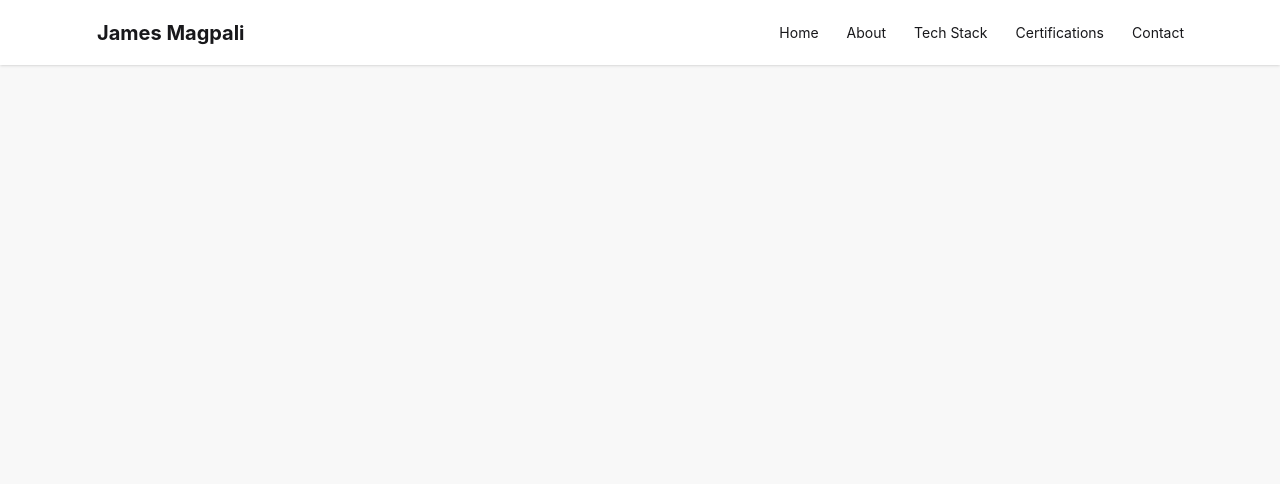
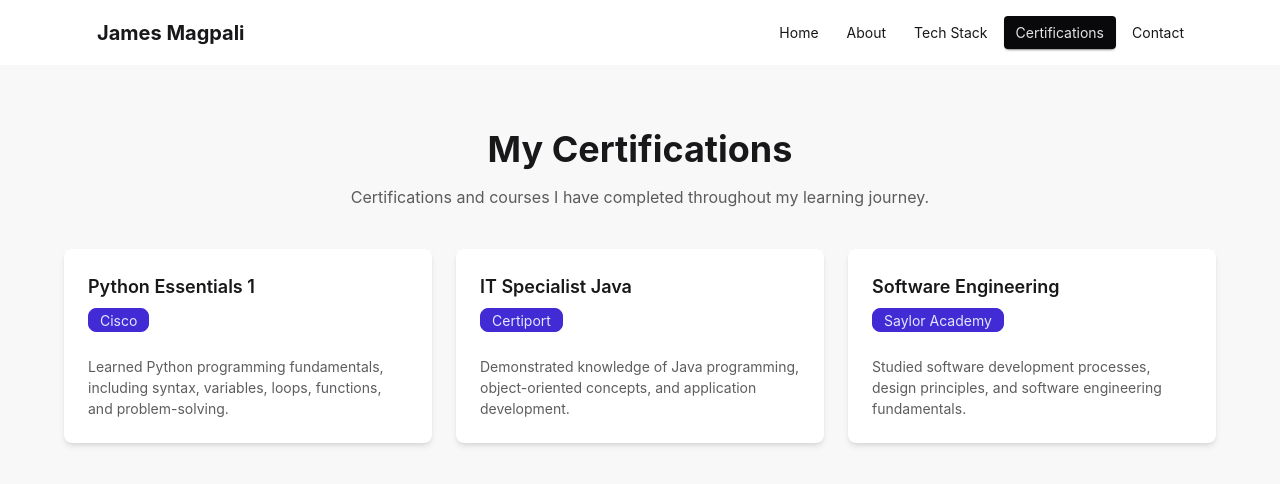
Before and after one commit to Hiko67/portfolio-nuxt, a Nuxt app: page /certifications in a window 1280 px wide. Shown: the top 484 px of the page. Built offline with nearby package versions, Linux system fonts and the light colour scheme.

Commit message:
Add Portfolio Certifications Page

```diff
--- /dev/null
+++ b/app/components/CertificationCard.vue
@@ -0,0 +1,24 @@
+
+<script setup lang="ts">
+defineProps<{
+  title: string
+  issuer: string
+  description: string
+}>()
+</script>
+
+<template>
+  <div class="card bg-base-100 shadow-md">
+    <div class="card-body">
+      <h2 class="card-title">{{ title }}</h2>
+
+      <div class="badge badge-primary">
+        {{ issuer }}
+      </div>
+
+      <p class="mt-4 text-base-content/70">
+        {{ description }}
+      </p>
+    </div>
+  </div>
+</template>
--- /dev/null
+++ b/app/pages/certifications.vue
@@ -0,0 +1,45 @@
+
+<script setup lang="ts">
+const certifications = [
+  {
+    title: 'Python Essentials 1',
+    issuer: 'Cisco',
+    description: 'Learned Python programming fundamentals, including syntax, variables, loops, functions, and problem-solving.'
+  },
+  {
+    title: 'IT Specialist Java',
+    issuer: 'Certiport',
+    description: 'Demonstrated knowledge of Java programming, object-oriented concepts, and application development.'
+  },
+  {
+    title: 'Software Engineering',
+    issuer: 'Saylor Academy',
+    description: 'Studied software development processes, design principles, and software engineering fundamentals.'
+  }
+]
+</script>
+
+<template>
+  <section class="min-h-screen bg-base-200 px-6 py-16">
+    <div class="mx-auto max-w-6xl">
+      <h1 class="text-center text-4xl font-bold">
+        My Certifications
+      </h1>
+
+      <p class="mt-4 text-center text-base-content/70">
+        Certifications and courses I have completed
+        throughout my learning journey.
+      </p>
+
+      <div class="mt-10 grid gap-6 md:grid-cols-2 lg:grid-cols-3">
+        <CertificationCard
+          v-for="cert in certifications"
+          :key="cert.title"
+          :title="cert.title"
+          :issuer="cert.issuer"
+          :description="cert.description"
+        />
+      </div>
+    </div>
+  </section>
+</template>
```
